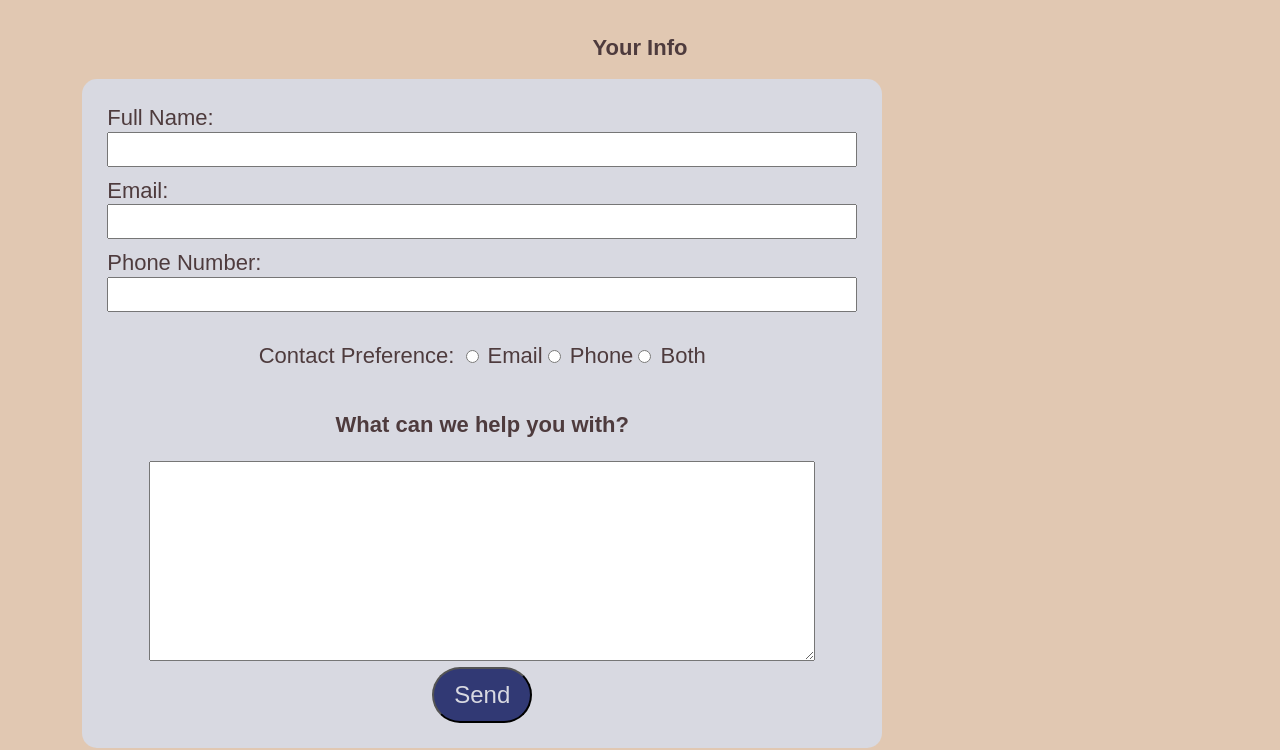
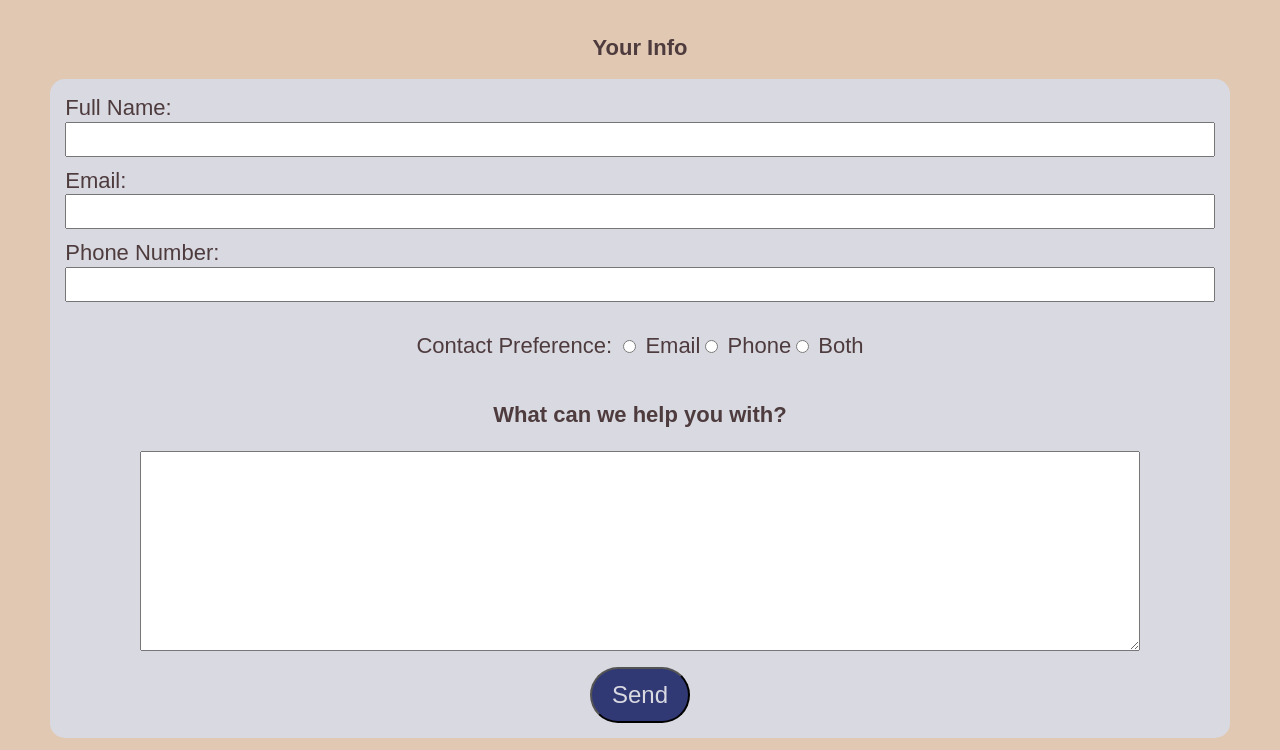
Before and after one commit to TatoaKato/Phillips-Hansen, an Astro site: page /contact in a window 1280 px wide. Shown: the part 533-1283 px from the top of the page. Built offline with nearby package versions, Linux system fonts and the light colour scheme; Astro itself is replaced by a stand-in of ours.

Commit message:
contact us form

```diff
--- a/src/styles/contact.css
+++ b/src/styles/contact.css
@@ -10,6 +10,7 @@
     display: flex;
     align-items: center;
     justify-content: center;
+    padding: 15px;
 
 }
 
@@ -36,7 +37,7 @@
 
 
 textarea {
-    width: 666px ;
+    width: 1000px ;
     height: 200px;
 }
 
@@ -47,6 +48,7 @@ button {
     border-radius: 30px;
     padding: 12px 20px;
     transition: 0.4s;
+    margin-top: 10px;
 }
 
 button:hover {
@@ -63,69 +65,3 @@ button:hover {
     }
 
 }
-.yourInfo h2 {
-    color: #4E3B3D;
-    text-align: center;
-}
-
-.form {
-    background-color: #d8d9e1;
-    width: 800px;
-    border-radius: 15px;
-    padding: 25px;
-    margin-left: 32px;
-
-}
-
-.formStuff {
-    display: flex;
-    align-items: center;
-    justify-content: center;
-    flex-direction: column;
-}
-
-.npe input {
-    width: 100%;
-    height: 35px;
-    margin-bottom: 10px;
-}
-
-.pref {
-    display: flex;
-    align-items: center;
-    justify-content: center;
-    margin-top: 20px;
-    margin-bottom: 20px;
-}
-
-
-textarea {
-    width: 666px ;
-    height: 200px;
-}
-
-button {
-    background-color: rgb(21, 30, 98, .85);
-    color: rgb(216,217,225);
-    font-size: x-large;
-    border-radius: 30px;
-    padding: 12px 20px;
-    transition: 0.4s;
-}
-
-button:hover {
-    background-color: rgb(205, 82, 38);
-}
-
-@media (max-width: 800px) {
-    .form{
-        width: auto;
-        margin-left: 10px;
-        margin-right: 10px;
-    }
-
-    textarea {
-        width: auto;
-    }
-
-}
```
